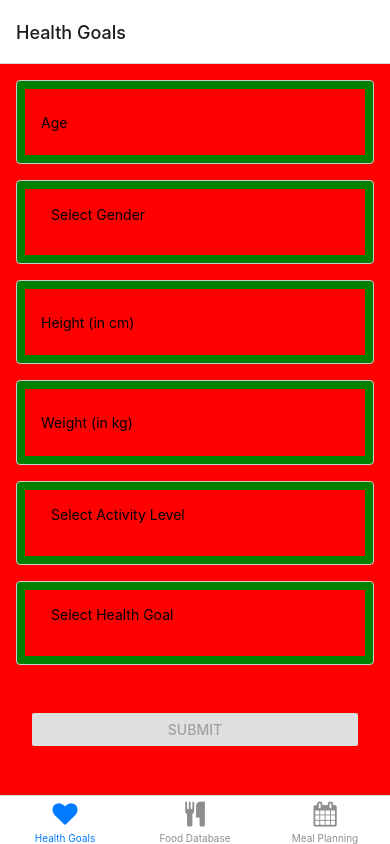
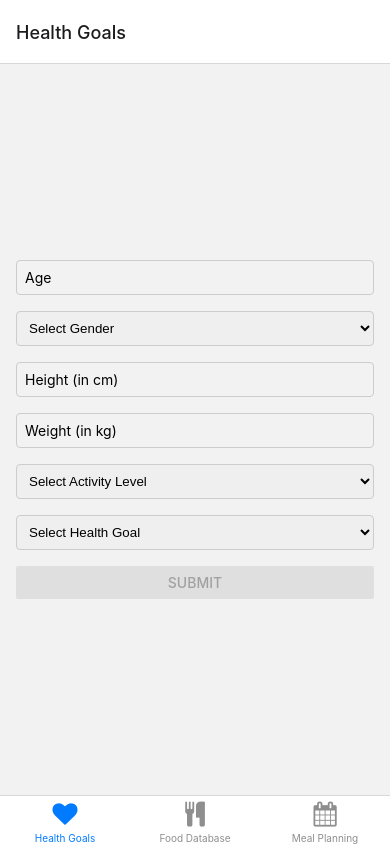
Before and after one commit to Gabi201265/MobileDevelopment, a React Native app: screen / in a window 390 px wide. Built offline with nearby package versions, Linux system fonts and the light colour scheme.

Commit message:
HealthScreen view maj

```diff
--- a/src/screens/HealthScreen.js
+++ b/src/screens/HealthScreen.js
@@ -1,7 +1,6 @@
 import { Picker } from '@react-native-picker/picker';
 import React, { useState } from 'react';
-import { View, TextInput, Button, StyleSheet, Modal, Text, TouchableOpacity } from 'react-native';
-import { SafeAreaView } from 'react-native-safe-area-context';
+import { View, TextInput, Button, StyleSheet } from 'react-native';
 
 import ResultScreen from './ResultScreen';
 
@@ -48,29 +47,29 @@ const HealthScreen = () => {
   const calculateTotalCalories = (bmr, activityLevel, healthGoal) => {
     let totalCalories = 0;
     switch (activityLevel) {
-      case 'Sedentary':
+      case 'sedentary':
         totalCalories = bmr * 1.2;
         break;
-      case 'Light Exercise':
+      case 'light-exercise':
         totalCalories = bmr * 1.375;
         break;
-      case 'Moderate Exercise':
+      case 'moderate-exercise':
         totalCalories = bmr * 1.55;
         break;
-      case 'Heavy Exercise':
+      case 'heavy-exercise':
         totalCalories = bmr * 1.725;
         break;
-      case 'Extra Active':
+      case 'extra-active':
         totalCalories = bmr * 1.9;
         break;
       default:
         break;
     }
     switch (healthGoal) {
-      case 'Weight Loss':
+      case 'weight-loss':
         totalCalories -= 500;
         break;
-      case 'Weight Gain':
+      case 'weight-gain':
         totalCalories += 500;
         break;
       default:
@@ -78,142 +77,64 @@ const HealthScreen = () => {
     }
     return totalCalories.toFixed(2);
   };
-  const [modalVisible, setModalVisible] = useState(false);
+
   return (
-    <SafeAreaView style={styles.container}>
-      <View style={styles.input}>
+    <View style={styles.container}>
       <TextInput
-          style={styles.container}
-          numberOfLines={1}
-          maxLength={2}
+        style={styles.input}
         placeholder="Age"
+        value={age}
         onChangeText={setAge}
-          value={age}
-          keyboardType="default"
-          enterKeyHint="enter"
+        keyboardType="numeric"
       />
-      </View>
 
-      <View style={styles.input}>
-        <TouchableOpacity style={styles.container} onPress={() => setModalVisible('gender')}>
-          <Text style={styles.button}>{gender ? gender : 'Select Gender'}</Text>
-        </TouchableOpacity>
-        <Modal
-          animationType="fade"
-          transparent
-          visible={modalVisible === 'gender'}
-          onRequestClose={() => {
-            setModalVisible(null);
-          }}>
-          <View style={styles.container}>
-            <View style={styles.modalView}>
       <Picker
-                style={styles.modalText}
+        style={styles.input}
         selectedValue={gender}
-                onValueChange={(itemValue, itemIndex) => setGender(itemValue)}>
-                <Picker.Item label="Male" value="Male" />
-                <Picker.Item label="Female" value="Female" />
+        onValueChange={(value) => setGender(value)}>
+        <Picker.Item label="Select Gender" value="" />
+        <Picker.Item label="Male" value="male" />
+        <Picker.Item label="Female" value="female" />
       </Picker>
-              <Button
-                title="Close"
-                onPress={() => {
-                  setModalVisible(null);
-                }}
-              />
-            </View>
-          </View>
-        </Modal>
-      </View>
 
-      <View style={styles.input}>
       <TextInput
-          style={styles.container}
+        style={styles.input}
         placeholder="Height (in cm)"
         value={height}
         onChangeText={setHeight}
         keyboardType="numeric"
       />
-      </View>
 
-      <View style={styles.input}>
       <TextInput
-          style={styles.container}
+        style={styles.input}
         placeholder="Weight (in kg)"
         value={weight}
         onChangeText={setWeight}
         keyboardType="numeric"
       />
-      </View>
 
-      <View style={styles.input}>
-        <TouchableOpacity style={styles.container} onPress={() => setModalVisible('activityLevel')}>
-          <Text style={styles.button}>
-            {activityLevel ? activityLevel : 'Select Activity Level'}
-          </Text>
-        </TouchableOpacity>
-        <Modal
-          animationType="fade"
-          transparent
-          visible={modalVisible === 'activityLevel'}
-          onRequestClose={() => {
-            setModalVisible(null);
-          }}>
-          <View style={styles.container}>
-            <View style={styles.modalView}>
       <Picker
-                style={styles.modalText}
+        style={styles.input}
         selectedValue={activityLevel}
-                onValueChange={(itemValue, itemIndex) => setActivityLevel(itemValue)}>
-                <Picker.Item label="Sedentary" value="Sedentary" />
-                <Picker.Item label="Light Exercise" value="Light Exercise" />
-                <Picker.Item label="Moderate Exercise" value="Moderate Exercise" />
-                <Picker.Item label="Heavy Exercise" value="Heavy Exercise" />
-                <Picker.Item label="Extra Exercise" value="Extra Exercise" />
+        onValueChange={(value) => setActivityLevel(value)}>
+        <Picker.Item label="Select Activity Level" value="" />
+        <Picker.Item label="Sedentary" value="sedentary" />
+        <Picker.Item label="Light Exercise" value="light-exercise" />
+        <Picker.Item label="Moderate Exercise" value="moderate-exercise" />
+        <Picker.Item label="Heavy Exercise" value="heavy-exercise" />
+        <Picker.Item label="Extra Active" value="extra-active" />
       </Picker>
-              <Button
-                title="Close"
-                onPress={() => {
-                  setModalVisible(null);
-                }}
-              />
-            </View>
-          </View>
-        </Modal>
-      </View>
 
-      <View style={styles.input}>
-        <TouchableOpacity style={styles.container} onPress={() => setModalVisible('healthGoal')}>
-          <Text style={styles.button}>{healthGoal ? healthGoal : 'Select Health Goal'}</Text>
-        </TouchableOpacity>
-        <Modal
-          animationType="fade"
-          transparent
-          visible={modalVisible === 'healthGoal'}
-          onRequestClose={() => {
-            setModalVisible(null);
-          }}>
-          <View style={styles.container}>
-            <View style={styles.modalView}>
       <Picker
-                style={styles.modalText}
+        style={styles.input}
         selectedValue={healthGoal}
-                onValueChange={(itemValue, itemIndex) => setHealthGoal(itemValue)}>
-                <Picker.Item label="Weight Loss" value="Weight Loss" />
-                <Picker.Item label="Weight Maintenance" value="Weight Maintenance" />
-                <Picker.Item label="Weight Gain" value="Weight Gain" />
+        onValueChange={(value) => setHealthGoal(value)}>
+        <Picker.Item label="Select Health Goal" value="" />
+        <Picker.Item label="Weight Loss" value="weight-loss" />
+        <Picker.Item label="Weight Maintenance" value="weight-maintenance" />
+        <Picker.Item label="Weight Gain" value="weight-gain" />
       </Picker>
-              <Button
-                title="Close"
-                onPress={() => {
-                  setModalVisible(null);
-                }}
-              />
-            </View>
-          </View>
-        </Modal>
-      </View>
 
-      <View style={styles.container}>
       <Button
         title="Submit"
         disabled={!age || !gender || !height || !weight || !activityLevel || !healthGoal}
@@ -221,7 +142,6 @@ const HealthScreen = () => {
       />
       {showResult && <ResultScreen totalCalories={totalCalories} />}
     </View>
-    </SafeAreaView>
   );
 };
 
@@ -230,7 +150,6 @@ const styles = StyleSheet.create({
     flex: 1,
     padding: 16,
     justifyContent: 'center',
-    backgroundColor: 'red',
   },
   input: {
     marginBottom: 16,
@@ -238,34 +157,6 @@ const styles = StyleSheet.create({
     borderWidth: 1,
     borderColor: '#ccc',
     borderRadius: 4,
-    flex: 1,
-    justifyContent: 'center',
-    backgroundColor: 'green',
-  },
-  modalView: {
-    margin: 20,
-    backgroundColor: 'white',
-    borderRadius: 20,
-    padding: 35,
-    alignItems: 'center',
-    shadowColor: '#000',
-    shadowOffset: {
-      width: 0,
-      height: 2,
-    },
-    shadowOpacity: 0.25,
-    shadowRadius: 4,
-    elevation: 5,
-  },
-  modalText: {
-    marginBottom: 15,
-    textAlign: 'center',
-    width: '100%',
-  },
-  button: {
-    padding: 10,
-    marginBottom: 16,
-    justifyContent: 'center',
   },
 });
 
```
Lines whose indentation alone changed are shown as unchanged.
